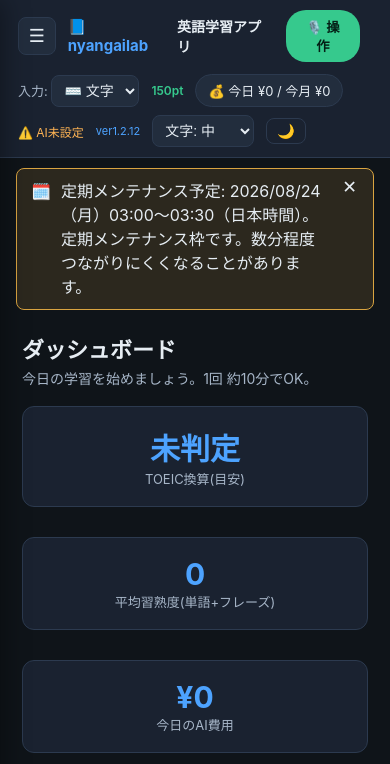
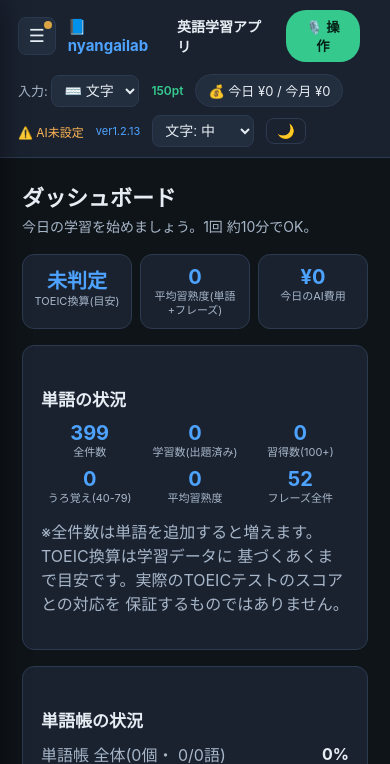
Before and after one commit to yutsuka123/LearningEnglishWithAI, a FastAPI app: page / in a window 390 px wide. Shown: the top 764 px of the page. Run offline with FastAPI, Linux system fonts and the light colour scheme; data comes from the database, SQL or seed files in the repository; data that the repository does not hold is empty.

Commit message:
feat: スマホでの見やすさ改善(要ログイン/要課金の出し分け・メンテ告知移動・クイズ独立等)、ver1.2.13
- 要ログイン表示を要ログイン/要課金で出し分け(state.hasAiBalance新設)
- メンテナンス予定のお知らせをメイン画面上部からサイドバーメニューへ移動
- 単語/フレーズクイズを一覧画面から独立した「クイズ」タブに分離
- 単語一覧・フレーズ一覧の案内文/重複見出しを整理、件数をページタイトルに統合
- 詳細/うろ覚えボタンの間隔調整、ダッシュボード統計カードをスマホでも3列維持
- クイックスタートカード削除、TOEIC換算に目安である旨の注記を追加
- about.htmlに利用規約・特定商取引法リンクを追加

Co-Authored-By: Claude Sonnet 5 <noreply@anthropic.com>

```diff
--- a/app/config.py
+++ b/app/config.py
@@ -14,7 +14,7 @@ from dotenv import load_dotenv
 
 # アプリのバージョン（UI表示用）。バージョンを上げたら CHANGELOG.md に追記し、
 # 必ず git commit + push をセットで行うこと（CLAUDE.md参照）。
-APP_VERSION = "ver1.2.12"
+APP_VERSION = "ver1.2.13"
 
 # Project root = the directory that contains the "app" package.
 ROOT_DIR = Path(__file__).resolve().parent.parent
--- a/static/about.html
+++ b/static/about.html
@@ -122,6 +122,11 @@
       </ul>
 
       <a class="cta" href="/">アプリを開く（トップ画面へ）→</a>
+      <p class="muted" style="margin:10px 0 0">
+        <a href="/static/terms.html" target="_blank">利用規約・免責事項</a>
+        ・
+        <a href="/tokushoho" target="_blank">特定商取引法に基づく表記</a>
+      </p>
     </div>
 
     <div class="card" id="toc">
--- a/static/css/style.css
+++ b/static/css/style.css
@@ -171,12 +171,25 @@ h2 { font-size: 17px; margin: 22px 0 10px; }
 
 /* ハンバーガーメニュー: 通常(広い画面)は非表示。狭い画面でのみ出す。 */
 .nav-toggle {
+  position: relative;
   display: none;
   align-items: center; justify-content: center;
   width: 38px; height: 38px; border-radius: 8px;
   border: 1px solid var(--line); background: var(--panel-2);
   color: var(--text); font-size: 18px; line-height: 1; cursor: pointer;
 }
+/* メニュー内の未読メンテナンスお知らせに気付けるようにする丸印
+   (2026-08-23。予定は黄、作業中は赤。.maint-bannerと同じ配色)。 */
+.nav-toggle.has-notice::after {
+  content: "";
+  position: absolute;
+  top: 3px; right: 3px;
+  width: 8px; height: 8px;
+  border-radius: 50%;
+  background: #d9a441;
+  box-shadow: 0 0 0 2px var(--panel-2);
+}
+.nav-toggle.has-notice.in-progress::after { background: #e5534b; }
 .sidebar-backdrop { display: none; }
 
 /* 狭い画面ではサイドバー(アプリ名の表示元)がオフキャンバスで隠れ、
@@ -334,6 +347,16 @@ h2 { font-size: 17px; margin: 22px 0 10px; }
 .stat .num { font-size: 30px; font-weight: 700; color: var(--accent); }
 .stat .lbl { color: var(--muted); font-size: 13px; }
 
+/* ダッシュボードの統計カード(数値+短いラベルだけ)は、スマホで縦1列に
+   なると見づらい(スクロール量が増える)との指摘(2026-08-23)により、
+   通常の.grid.cols-3(狭い画面では1列化)より優先して3列を維持する。 */
+@media (max-width: 760px) {
+  .grid.stats-wrap { grid-template-columns: repeat(3, 1fr); gap: 8px; }
+  .grid.stats-wrap .card.stat { padding: 10px 6px; }
+  .grid.stats-wrap .stat .num { font-size: 20px; }
+  .grid.stats-wrap .stat .lbl { font-size: 11px; line-height: 1.3; }
+}
+
 .bar { background: var(--panel-2); border-radius: 6px; height: 8px; overflow: hidden; }
 .bar > span { display: block; height: 100%; background: var(--accent-2); }
 
@@ -443,6 +466,10 @@ th { color: var(--muted); font-weight: 600; }
   white-space: nowrap;
 }
 .ops-cell .btn { padding: 2px 8px; }
+/* 「詳細」の直後にある「うろ覚え」だけ少し離す（押し間違え防止・
+   2026-08-23ユーザー指摘。他のボタン間隔(gap:4px)は改行が増えないよう
+   そのまま）。 */
+.ops-cell .vague-btn { margin-left: 1em; }
 
 /* 覚えたボタン: 青背景。 */
 .btn.blue { background: #3b82f6; color: #fff; }
@@ -612,19 +639,22 @@ th { color: var(--muted); font-weight: 600; }
 }
 
 
-/* メンテナンス予定のお知らせバナー（2026-08-22）。予定は黄色、作業中は赤。
-   目立たせつつ、閉じられる（同じ内容は再表示しない）。 */
+/* メンテナンス予定のお知らせ（2026-08-22導入）。予定は黄色、作業中は赤。
+   目立たせつつ、閉じられる（同じ内容は再表示しない）。スマホで本文を
+   圧迫していたため2026-08-23にメインの上部からサイドバー(メニュー)内へ
+   移動した。 */
 .maint-banner {
-  margin: 10px 16px 0;
-  padding: 10px 14px;
+  margin: 14px 0 0;
+  padding: 10px 12px;
   border-radius: 8px;
   border: 1px solid #d9a441;
   background: rgba(217, 164, 65, .14);
   color: inherit;
   display: flex;
   align-items: flex-start;
-  gap: 10px;
-  line-height: 1.5;
+  gap: 8px;
+  line-height: 1.4;
+  font-size: 13px;
 }
 .maint-banner.in-progress {
   border-color: #e5534b;
--- a/static/index.html
+++ b/static/index.html
@@ -42,6 +42,11 @@
     <aside class="sidebar" id="sidebar">
       <div class="brand">📘 English<br />Learning AI</div>
       <nav id="nav"></nav>
+      <!-- メンテナンス予定のお知らせ（2026-08-22導入・2026-08-23メニュー内へ
+           移動）。スマホでは本文を圧迫するとの指摘を受け、常時表示の
+           バナーではなくメニュー(ハンバーガー)の中に置く。未読の場合は
+           navToggleに小さな丸印(has-notice)で気付けるようにする。 -->
+      <div id="maintBanner" class="maint-banner" style="display:none"></div>
     </aside>
     <div class="sidebar-backdrop" id="sidebarBackdrop"></div>
 
@@ -82,10 +87,6 @@
         </div>
       </header>
 
-      <!-- メンテナンス予定のお知らせ（2026-08-22）。内容はDB(app_state)から
-           取得するのでアプリの再起動なしで出し入れできる。 -->
-      <div id="maintBanner" class="maint-banner" style="display:none"></div>
-
       <section id="view" class="view"></section>
     </main>
   </div>
--- a/static/js/app.js
+++ b/static/js/app.js
@@ -27,6 +27,7 @@ const TABS = [
   ["phrases", "💬 ミニフレーズ"],
   ["flashphrase", "🃏 フラッシュフレーズ"],
   ["phrasedeck", "🗂️ フレーズ帳"],
+  ["quiz", "📝 クイズ"],
   ["reading", "📖 リーディング"],
   ["writing", "✍️ ライティング"],
   ["conversation", "🗣️ 英会話"],
@@ -222,12 +223,22 @@ function initBalanceClick() {
 export async function refreshMaintenanceBanner() {
   const box = document.getElementById("maintBanner");
   if (!box) return;
+  // お知らせはメニュー内にあり閉じたままだと気付けないため、ハンバーガー
+  // ボタンに小さな丸印を出す(2026-08-23・お知らせがメイン画面を圧迫する
+  // という指摘でメニュー内へ移動した際、気付けなくなるのを防ぐ対応)。
+  const toggle = document.getElementById("navToggle");
+  const setDot = (on, urgent) => {
+    if (!toggle) return;
+    toggle.classList.toggle("has-notice", on);
+    toggle.classList.toggle("in-progress", on && !!urgent);
+  };
   try {
     const m = await api.get("/api/system/maintenance");
     const n = (m && m.notice) || {};
-    if (!n.show || !n.text) { box.style.display = "none"; return; }
+    if (!n.show || !n.text) { box.style.display = "none"; setDot(false); return; }
     if (localStorage.getItem("maintDismissed") === n.text) {
       box.style.display = "none";
+      setDot(false);
       return;
     }
     box.className = "maint-banner"
@@ -244,11 +255,14 @@ export async function refreshMaintenanceBanner() {
     close.addEventListener("click", () => {
       localStorage.setItem("maintDismissed", n.text);
       box.style.display = "none";
+      setDot(false);
     });
     box.append(icon, text, close);
     box.style.display = "";
+    setDot(true, n.state === "in_progress");
   } catch (e) {
     box.style.display = "none";
+    setDot(false);
   }
 }
 
@@ -265,6 +279,7 @@ const ROUTES = {
   phrases: views.phrases,
   flashphrase: views.flashPhrase,
   phrasedeck: views.phraseDecks,
+  quiz: views.quiz,
   reading: views.reading,
   writing: views.writing,
   conversation: views.conversation,
@@ -342,12 +357,14 @@ export async function refreshCost() {
     state.isAdmin = isAdmin;       // 各ビューのロール別表示に使う
     state.multiuser = !!u.multiuser;
     state.isGuest = !!u.is_guest;
-    // 無料範囲外の語・フレーズを「実際に再生できるか」（🔒アイコン判定用・
-    // 2026-08-13）。管理者は常に課金対象外＝常に再生可。ゲストは残高の
-    // 概念自体が無く常に不可。それ以外（無課金/課金ログインユーザー）は
-    // 残高が少しでもあれば再生できる（1回の課金は最低0.5円程度の少額
-    // のため、厳密な残額計算ではなく「残高>0」で近似する）。
-    state.canPlayOutOfRange =
+    // AI呼び出し(会話・生成)や無料範囲外の語・フレーズ再生を「実際に
+    // 使えるか」（🔒アイコン判定用・2026-08-13、要ログイン/要課金の
+    // 出し分け用に2026-08-23汎用化）。管理者は常に課金対象外＝常に可。
+    // ゲストは残高の概念自体が無く常に不可。それ以外（無課金/課金
+    // ログインユーザー）は残高が少しでもあれば使える（1回の課金は
+    // 最低0.5円程度の少額のため、厳密な残額計算ではなく「残高>0」で
+    // 近似する）。
+    state.hasAiBalance =
       isAdmin || (!state.isGuest && (u.remaining_jpy || 0) > 0);
     if (!isAdmin) {
       // 非管理者(ゲスト・無課金/課金の一般ユーザー)は/api/system/settings
```
Also changed, not shown: release_notes.json (+24 -0 lines), CHANGELOG.md, static/js/views.js.
